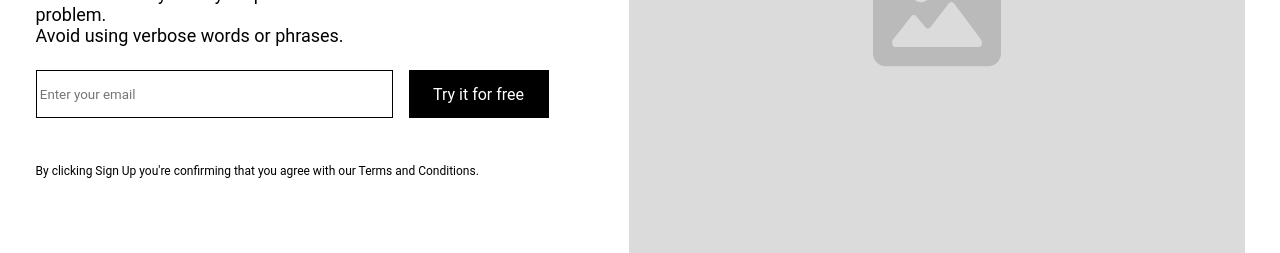
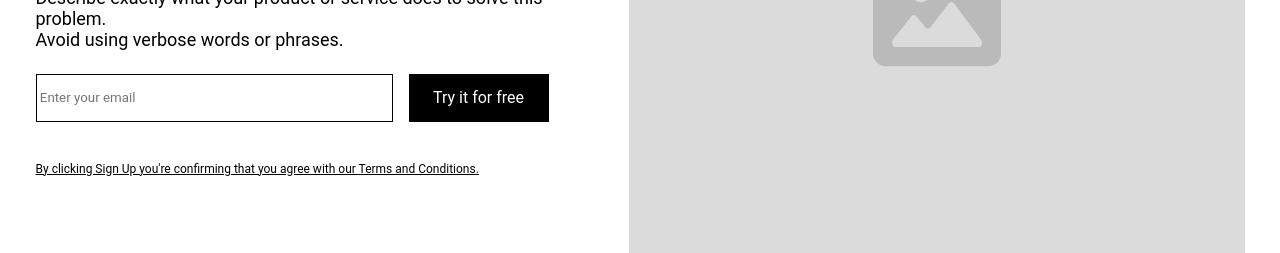
Before and after one commit to bcesarr/relume-figma-home-page, a React (Create React App) app: page / in a window 1280 px wide. Shown: the part 489-742 px from the top of the page. Built offline with nearby package versions, Linux system fonts and the light colour scheme.

Commit message:
atu: novas atualizações e melhorias no código

```diff
--- a/src/components/card/index.jsx
+++ b/src/components/card/index.jsx
@@ -3,13 +3,13 @@ import "./style.css";
 
 export default function Card ({image, imgAlt, title, paragraph}) {
   return (
-        <div className="card">
+        <section className="card">
             <img src={image} alt={imgAlt}/>
 
             <h3>{title}</h3>
 
             <p>{paragraph}</p>
-        </div>
+        </section>
 
     )
 }
--- a/src/components/comments/index.jsx
+++ b/src/components/comments/index.jsx
@@ -6,7 +6,7 @@ import WebflowLogo from "../../assets/images/webflow-logo.svg";
 
 export default function Comments({peapleName}) {
     return (
-        <div className="comments-container">
+        <section className="comments-container">
             <img src={Stars} alt="icone com 5 estrelas" />
 
             <p> <b>"A customer testimonial that highlights features and answers potential<br/>customer doubts about your product or service. Showcase testimonials<br/>from a similar demographic to your customers."</b> </p>
@@ -26,6 +26,6 @@ export default function Comments({peapleName}) {
 
             </div>
 
-        </div>
+        </section>
     )
 }
--- a/src/components/email-input-button/index.jsx
+++ b/src/components/email-input-button/index.jsx
@@ -1,6 +1,6 @@
 import "./style.css";
 
-export default function emailInputButton() {
+export default function emailInputButton({underline}) {
     return (
         <div className="email-input-container">
             <div className="email-button">
@@ -9,9 +9,7 @@ export default function emailInputButton() {
                 <button type="button">Try it for free</button>
             </div>
 
-            <div>
-                <p><span>By clicking Sign Up you're confirming that you agree with our Terms and Conditions.</span></p>
-            </div>
+            <p className={`terms-conditions-${underline}`}>By clicking Sign Up you're confirming that you agree with our <span>Terms and Conditions</span>.</p>
 
         </div>
     )
--- a/src/components/email-input-button/style.css
+++ b/src/components/email-input-button/style.css
@@ -10,11 +10,11 @@
 .email-input-container{
     display: flex;
     flex-direction: column;
+    gap: 16px;
 }
 
 .email-button {   /* Div com o Campo de Input e o Botão */
     display: flex;
-    margin-bottom: 16px;
     gap: 16px;
 }
 
@@ -32,6 +32,16 @@
     color: white;
 }
 
-.email-input-container span {
+.email-input-container p {
     font-size: 12px;
 }
+
+.email-input-container span {
+    text-decoration: underline;
+}
+
+/* Deixando o Paragrafo de Termos e Condições Subilinhado */
+.terms-conditions-true {
+    font-size: 12px;
+    text-decoration: underline;
+}
--- a/src/components/hero/index.jsx
+++ b/src/components/hero/index.jsx
@@ -10,9 +10,7 @@ export default function Hero() {
                 <h2>Resonate with the<br />visitor's problem</h2>
                 <p>Describe exactly what your product or service does to solve this problem.<br /> Avoid using verbose words or phrases.</p>
 
-                <div>
-                    <EmailInputButton />
-                </div>
+                <EmailInputButton underline="true"/>
 
             </div>
 
--- a/src/components/hero/style.css
+++ b/src/components/hero/style.css
@@ -33,7 +33,3 @@
     margin-top: 24px;
     margin-bottom: 24px;
 }
-
-.hero-infos span {
-    font-size: 12px;
-}
--- a/src/components/invite/index.jsx
+++ b/src/components/invite/index.jsx
@@ -5,14 +5,16 @@ import RelumeLogoInvite from "../../assets/images/relume-logo.svg";
 
 export default function Invite() {
     return (
-        <div className="invite-container">
+        <section className="invite-container">
             <div className="invite-content">
                 <h2>Call to action that invites visitor to<br/>try the product for free</h2>
 
-                <p>Lorem ipsum dolor sit amet, consectetur adipiscing elit. Suspendisse varius enim in eros<br/> elementum tristique.</p>
+                <p>Lorem ipsum dolor sit amet, consectetur adipiscing elit. Suspendisse varius enim in eros<br /> elementum tristique.</p>
 
+            </div>
+
+            <div>
                 <EmailInputButton />
-
             </div>
 
             <div className="invite-companies">
@@ -25,7 +27,7 @@ export default function Invite() {
                 </div>
             </div>
 
-        </div>
+        </section>
     )
 }
 
--- a/src/components/product-service/index.jsx
+++ b/src/components/product-service/index.jsx
@@ -5,7 +5,7 @@ import IconDividerSummary from "../../assets/images/icons/icon-divider.svg";
 export default function ProductService({subtitle, title, button}) {
     return (
 
-        <div className="product-service-container">
+        <section className="product-service-container">
             <div>
                 <h6>{subtitle}</h6>
 
@@ -39,7 +39,7 @@ export default function ProductService({subtitle, title, button}) {
 
             </div>
 
-        </div>
+        </section>
     )
 }
 
--- a/src/components/section/index.jsx
+++ b/src/components/section/index.jsx
@@ -3,7 +3,7 @@ import Image from "../../assets/images/placeholder-image.svg";
 
 export default function Section({ subtitle, title, paragraph, aligment }) {
     return (
-        <div className={`section-container section-${aligment}`}>
+        <section className={`section-container section-${aligment}`}>
             <img src={Image} alt="Imagem de local de imagem vazio para se colocar imagem" />
 
             <div className="section-text">
@@ -17,6 +17,6 @@ export default function Section({ subtitle, title, paragraph, aligment }) {
 
             </div>
 
-        </div>
+        </section>
     )
 }
```
